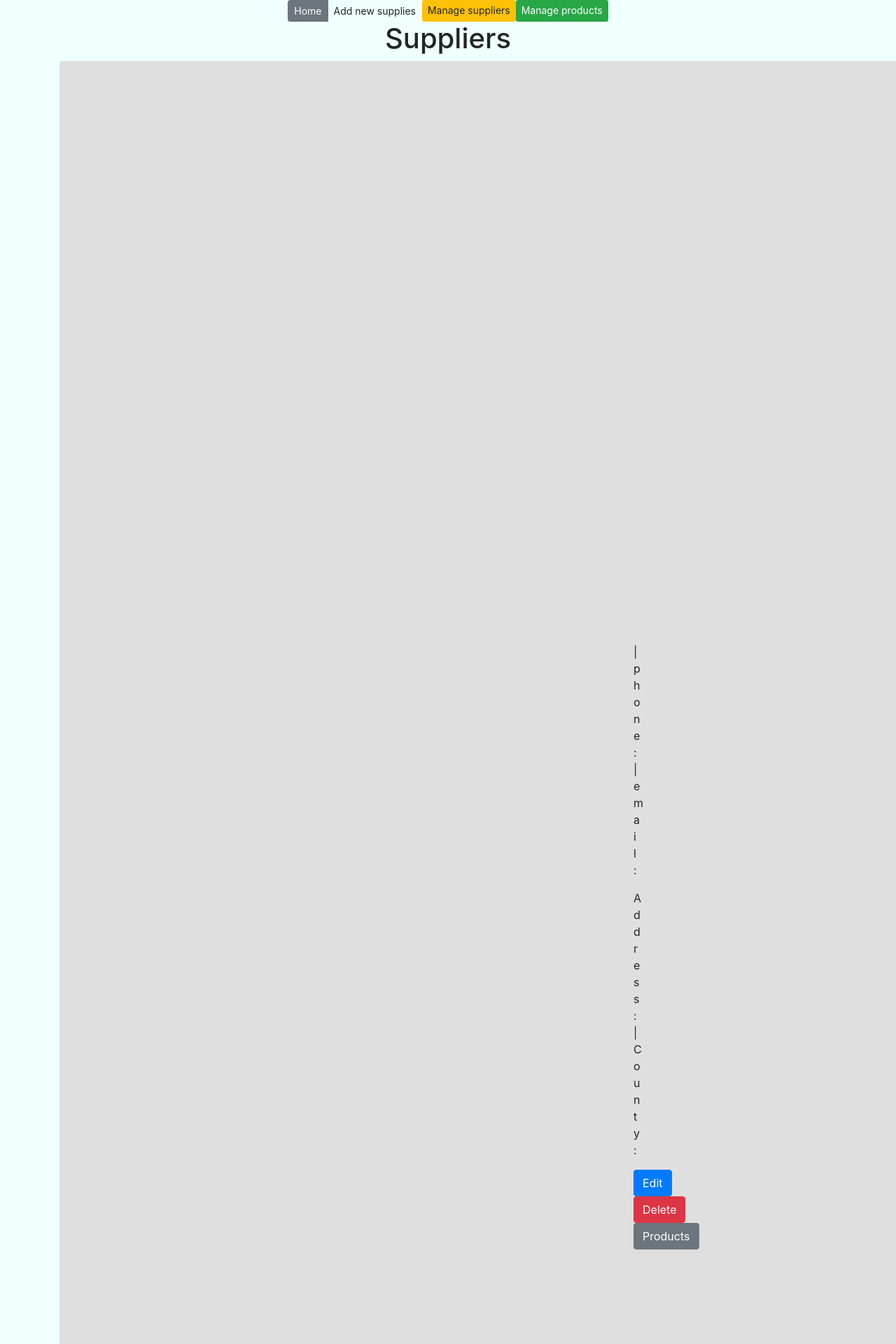
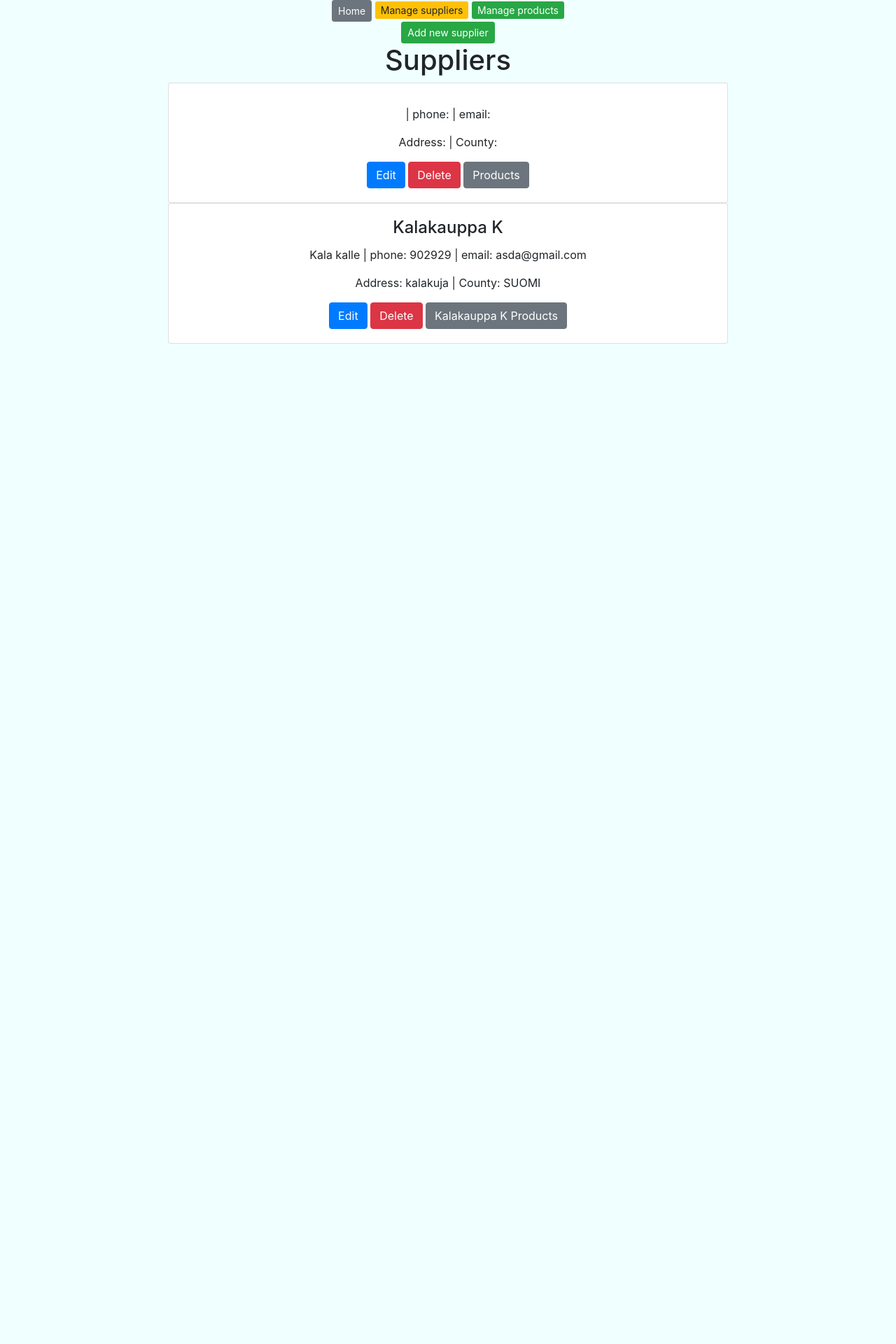
Before and after one commit to OttoRon/Django-kurssiprojekti, a Django app: page /suppliers.html/ in a window 1280 px wide; the page is wider, and only the part inside the window is pictured. Shown: the top 1920 px of that part at 70% size. After the commit the page ends 491 px from the top of that part, so only its background shows below. Run offline with Django 3.2, Linux system fonts and the light colour scheme; data comes from the database, SQL or seed files in the repository; both versions use the stored data as it was after the commit; some libraries are stand-ins or nearby versions.

Commit message:
Lisätty formi

```diff
--- a/app/templates/index.html
+++ b/app/templates/index.html
@@ -10,8 +10,18 @@
     <title>Projekti</title>
   </head>
   <body style="background-color: azure;">
+
+
+
     <div class="container">
         <center>
+          <nav>
+            <div>
+              <a class="btn btn-secondary btn-sm" href="/">Home</a>
+              <a class ="btn-warning btn-sm" href="/suppliers.html">Manage suppliers</a>
+              <a class ="btn-success btn-sm" href="/products.html">Manage products</a>
+            </div>
+          </nav>
 
 
 
--- a/app/templates/landingpage.html
+++ b/app/templates/landingpage.html
@@ -4,12 +4,6 @@
 {% block content %}
 
 
-<div class="btn-group" role="group">
-    <a class ="btn-warning btn-sm" href="suppliers.html">Manage suppliers</a>
-    <a class ="btn-success btn-sm" href="products.html">Manage products</a>
-    <a class ="btn-info btn-sm" href="https://careeria.fi">Careeria</a>
-</div>
-
 <h1>Etusivu</h1>
 
 
--- a/app/templates/suppliers.html
+++ b/app/templates/suppliers.html
@@ -3,33 +3,63 @@
 
 {% block content %}
 
-<div class="btn-group" role="group">
-    <a class="btn btn-secondary btn-sm" href="/">Home</a>
-    <button id="add-btn" class="btn btn-succes btn-sm">Add new supplies</button>
-    <a class ="btn-warning btn-sm" href="suppliers.html">Manage suppliers</a>
-    <a class ="btn-success btn-sm" href="products.html">Manage products</a>
-
-</div>
+<button id="add-btn" class="btn btn-success btn-sm" onclick="showaddform()">Add new supplier</button>
+<div id="add-div"></div>
 
 <h1>Suppliers</h1>
 
 {% for s in suppliers %}
 
-<div class="card" style="border-width: 50rem">
+<div class="card" style="width: 50rem">
     <div class="card-body">
         <h4 class="card-title">{{s.companyname}}</h4>
         <p class="card-text">{{s.contactname}} | phone: {{s.phone}} | email: {{s.email}}</p>
         <p class="card-text"> Address: {{s.address}} | County: {{s.country}}</p>
-
         <a href="#" class="btn btn-primary">Edit</a>
         <a href="/delete-supplier/{{s.id}}/" class="btn btn-danger">Delete</a>
         <a href="" class="btn btn-secondary">{{s.companyname}} Products</a>
+    </div>
+</div>
 
+{% empty %}
+
+<div class="card" style="width: 50rem;">
+    <div class="card-body">
+        <p class="card-text">No products found in the database </p>
     </div>
 </div>
 
 {%endfor%}
 
+<script>
+    let x  = `
+    <h2 style="color: darkorange;">Please fill in form</h2>
 
+    <div class="card" style="width: 20rem;">
+        <div class="card-body">
+            <form method="post" action="/add-supplier/">
+
+                {%csrf_token %}
+                <input class="card-text" class="card-text" type="text" placeholder="company´s name" name="companyname">
+                <input class="card-text" type="text" placeholder="contact person" name="contactname">
+                <input class="card-text" type="text" placeholder="address" name="address">
+                <input class="card-text" type="text" placeholder="phone" name="phone">
+                <input class="card-text" type="text" placeholder="email" name="email">
+                <input class="card-text" type="text" placeholder="country" name="country">
+                <br/>
+
+                <input type="submit" value="Confirm" class="btn btn-success btn-sm" name="">
+                <input type="submit" id="hide-btn" class="btn btn-secondary btn-sm" onclick="hideaddform()" value="Cancel" name="">
+            </form>
+        </div>
+    </div>`
+    function showaddform() {
+        document.getElementById("add-div").innerHTML = x
+    }
+    function hideaddform() {
+        document.getElementById("add-div").innerHTML = ""
+    }
+
+</script>
 
 {% endblock %}
--- a/app/urls.py
+++ b/app/urls.py
@@ -1,10 +1,11 @@
 from django.urls import path
-from .views import landgingview,productlistview,supplierlistview
+from .views import landgingview,productlistview,supplierlistview, addsupplier
 from app import views
 
 urlpatterns = [
     path('', landgingview),
     path('suppliers.html/',supplierlistview),
+    path('add-supplier/', addsupplier),
     #path('products/', productlistview),
     path('products.html/', productlistview),
 ]
--- a/app/views.py
+++ b/app/views.py
@@ -9,6 +9,16 @@
         supplierlist = Supplier.objects.all()
         context = {'suppliers': supplierlist}
         return render (request, "suppliers.html", context)
+
+def addsupplier(request):
+        a = request.POST['companyname']
+        b = request.POST['contactname']
+        c = request.POST['address']
+        d = request.POST['phone']
+        e = request.POST['email']
+        f = request.POST['country']
+        Supplier(companyname = a, contactname = b, address = c, phone = d, email = e, country = f).save()
+        return redirect(request.META['HTTP_REFERER'])
 
 # def productlistview(request):
 #     productslist = Product.objects.all()
@@ -33,6 +43,5 @@
         c = request.POST['unitprice']
         d = request.POST['unitsinstock']
         e = request.POST['supplier']
-
         Product(productname = a, packagesize = b, unitprice = c, unitsinstock = d, supplier = Supplier.objects.get(id = e)).save()
         return redirect(request.META['HTTP_REFERER'])
```
Also changed, not shown: app/templates/products.html (+4 -6 lines), db.sqlite3.
